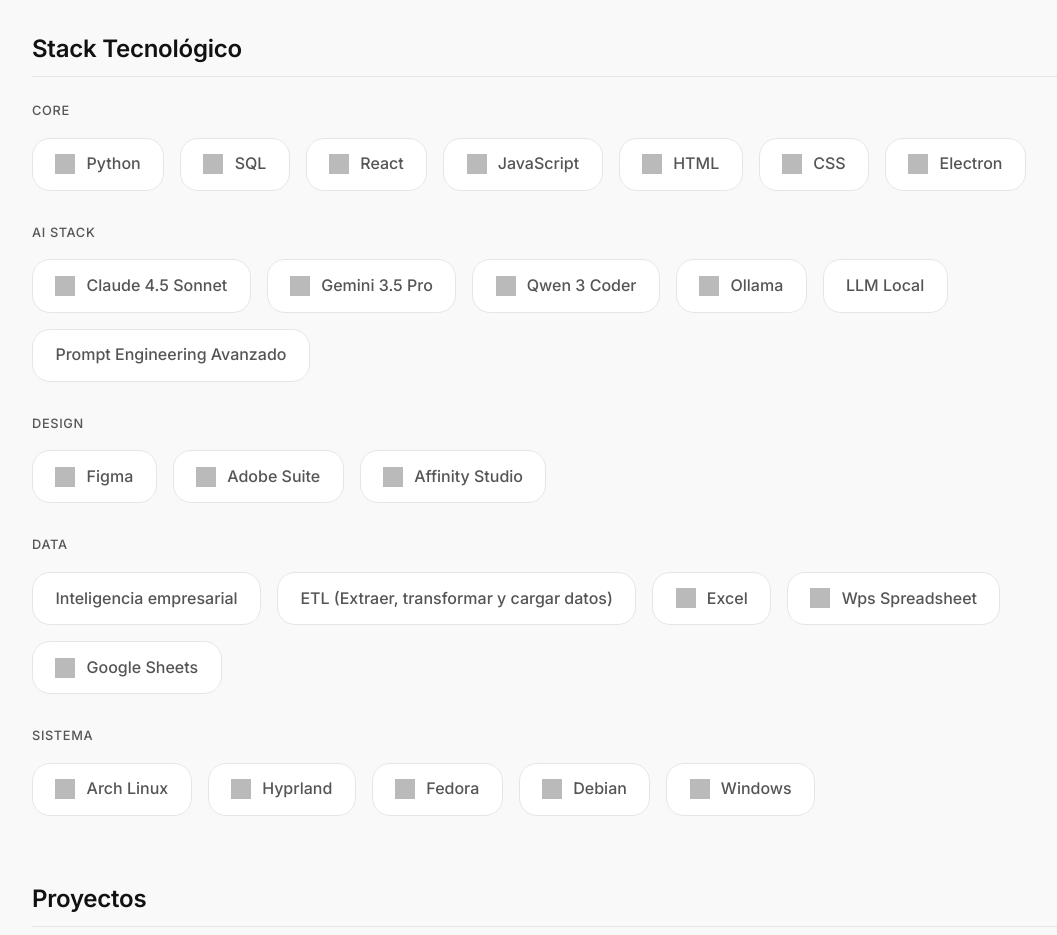
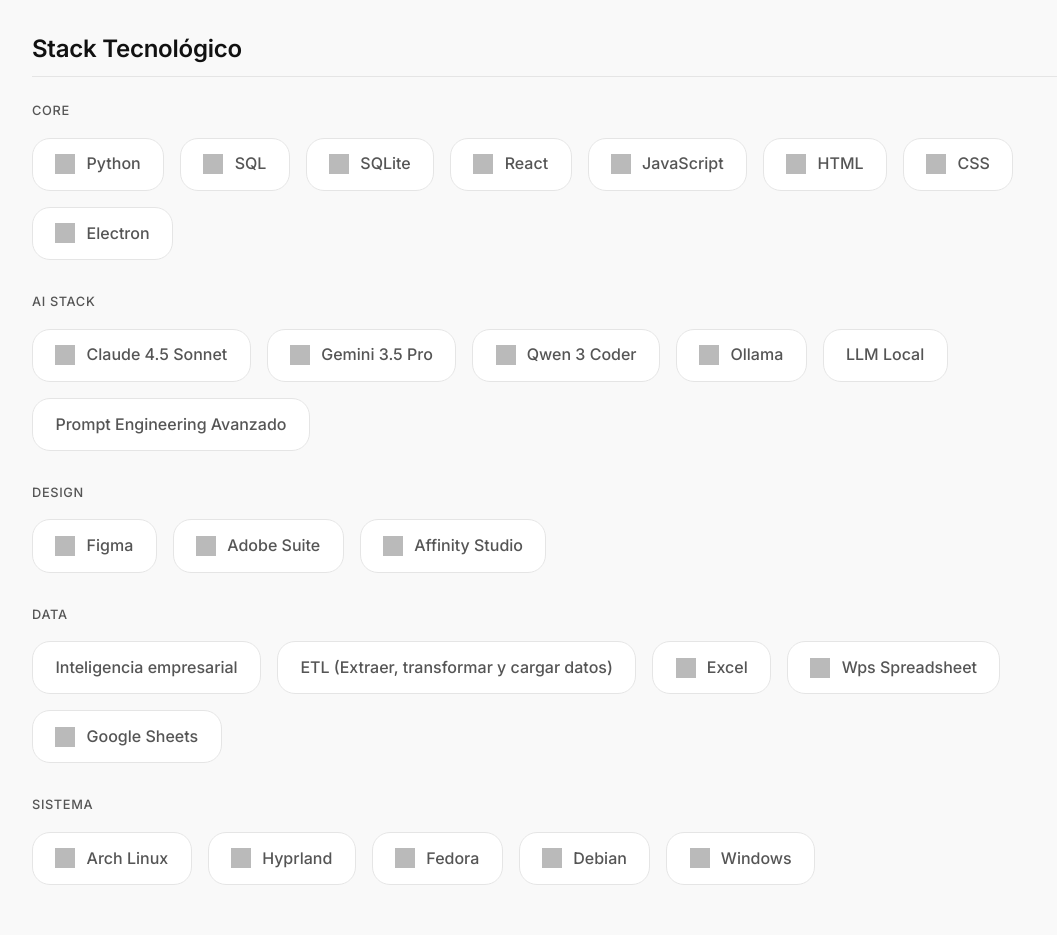
Before and after one commit to Diegolede/Diegolede.github.io, a plain HTML site: page index.html in a window 1280 px wide. Shown: the part 2360-3295 px from the top of the page, without its empty margins (82-1139 px from the left). Drawn offline with Linux system fonts and the light colour scheme; no server answers; grey boxes are pictures that could not be loaded.

Commit message:
Update index.html

```diff
--- a/index.html
+++ b/index.html
@@ -225,6 +225,10 @@
                                 src="https://api.iconify.design/simple-icons:sqlite.svg?color=black" alt="SQL">
                             <span>SQL</span>
                         </div>
+                        <div class="stack-item"><img
+                                src="https://api.iconify.design/simple-icons:sqlite.svg?color=black" alt="SQL">
+                            <span>SQLite</span>
+                        </div>
                         <div class="stack-item"><img src="https://api.iconify.design/simple-icons:react.svg?color=black"
                                 alt="React">
                             <span>React</span>
```
